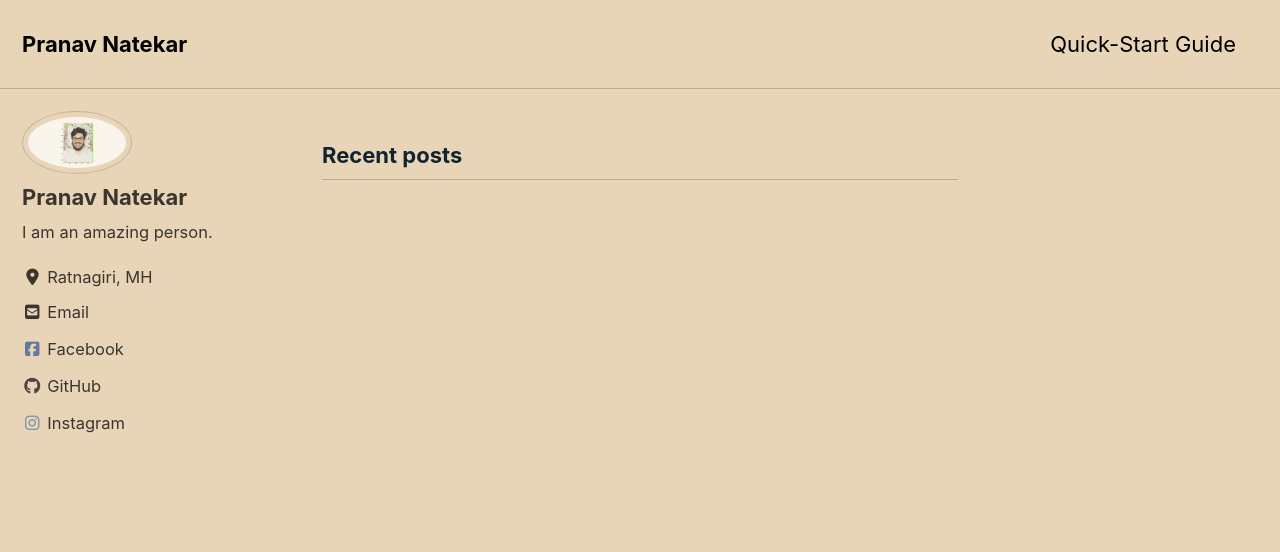
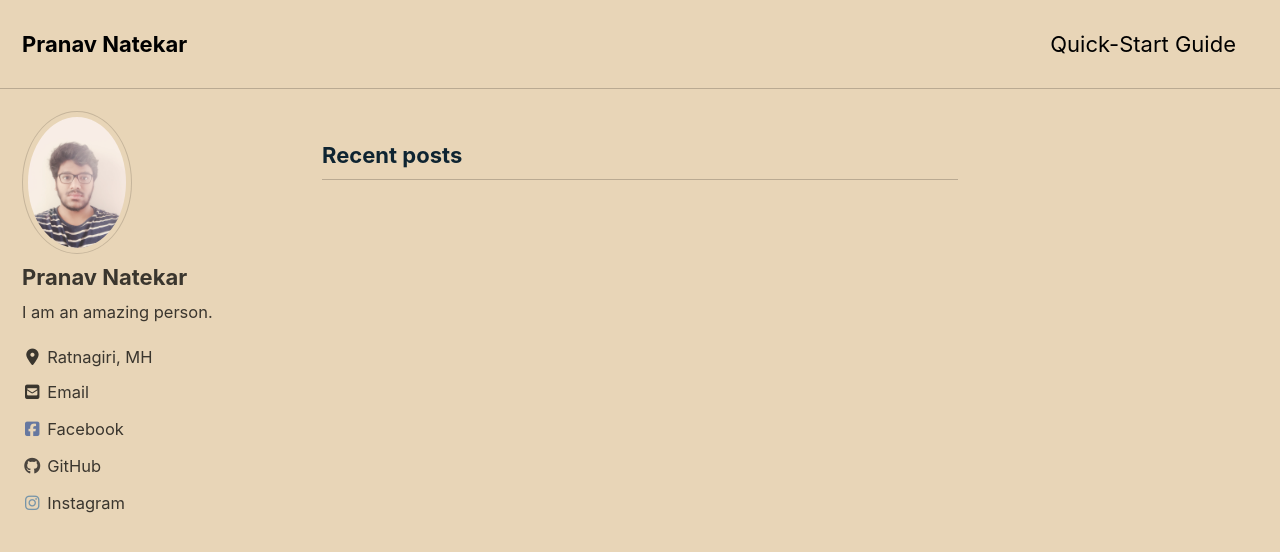
Before and after one commit to pranav6670/pranav6670.github.io, a Jekyll site: the page built from index.html, in a window 1280 px wide and 900 px high. Shown: the top 552 px of the window. Built offline with Jekyll 4.4.1, drawn with Linux system fonts in a browser that asks for light colours; cached includes are drawn as plain includes; nearby versions of some CDN libraries; the list of posts is cut into pages by our own code.

Commit message:
Changed _config.yml

```diff
--- a/_config.yml
+++ b/_config.yml
@@ -107,7 +107,7 @@ analytics:
 # Site Author
 author:
   name             : "Pranav Natekar"
-  avatar           : "/assets/images/bio.png"
+  avatar           : "/assets/images/bio.jpeg"
   bio              : "I am an amazing person."
   location         : "Ratnagiri, MH"
   # email            : "pranavnat24@gmail.com"
```
Also changed, not shown: assets/images/bio.jpeg (added), assets/images/bio.png (deleted).
